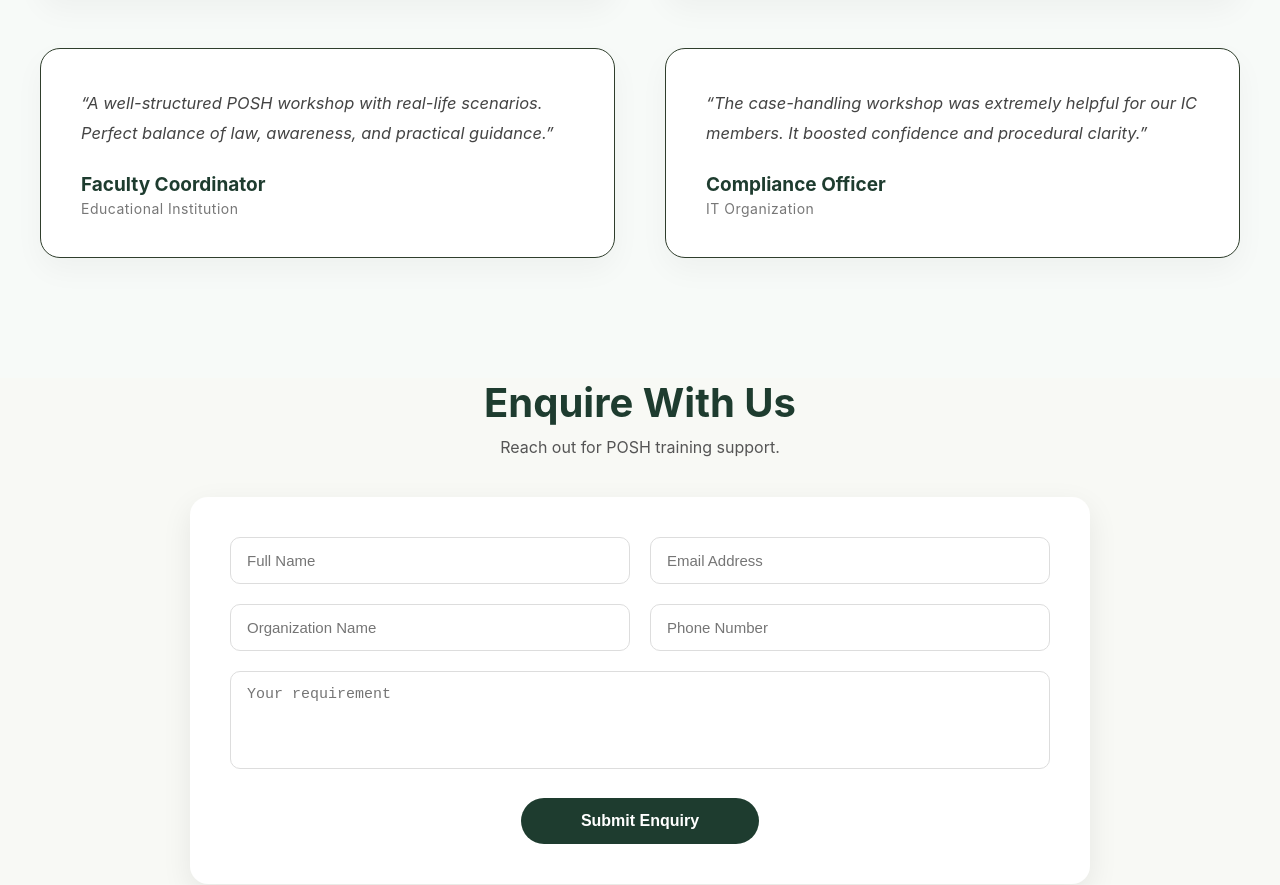
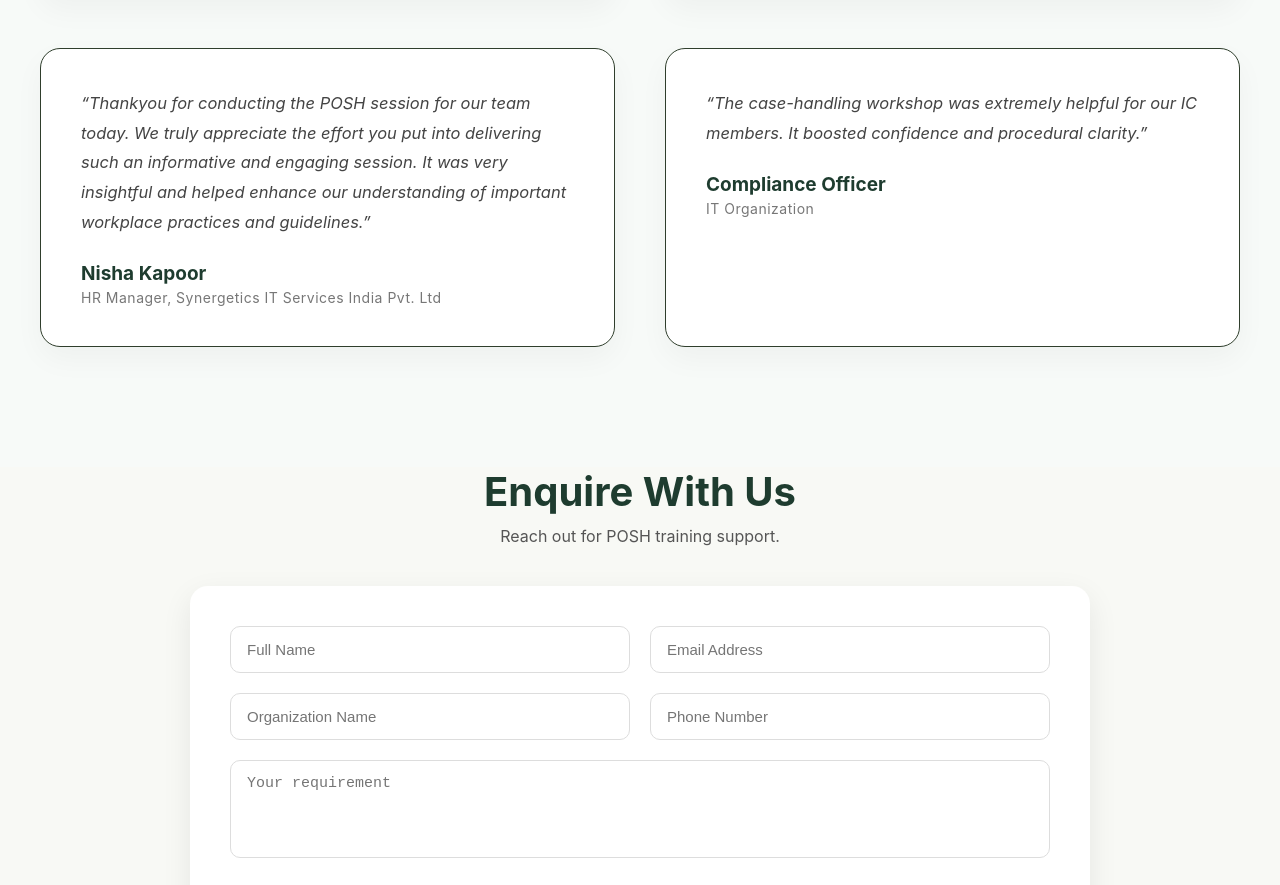
Before and after one commit to arnika242005/posh-training-website, a React (Create React App) app: page / in a window 1280 px wide. Shown: the part 6954-7839 px from the top of the page. Built offline with nearby package versions, Linux system fonts and the light colour scheme.

Commit message:
fix: 2nd testiominal

```diff
--- a/src/components/Testimonials.js
+++ b/src/components/Testimonials.js
@@ -34,11 +34,10 @@ export default function Testimonials() {
 
           <div className="testimonial-card">
             <p className="testimonial-text">
-              “A well-structured POSH workshop with real-life scenarios.
-              Perfect balance of law, awareness, and practical guidance.”
+              “Thankyou for conducting the POSH session for our team today. We truly appreciate the effort you put into delivering such an informative and engaging session. It was very insightful and helped enhance our understanding of important workplace practices and guidelines.”
             </p>
-            <h4 className="testimonial-name">Faculty Coordinator</h4>
-            <span className="testimonial-org">Educational Institution</span>
+            <h4 className="testimonial-name">Nisha Kapoor</h4>
+            <span className="testimonial-org">HR Manager, Synergetics IT Services India Pvt. Ltd</span>
           </div>
 
           <div className="testimonial-card">
```
